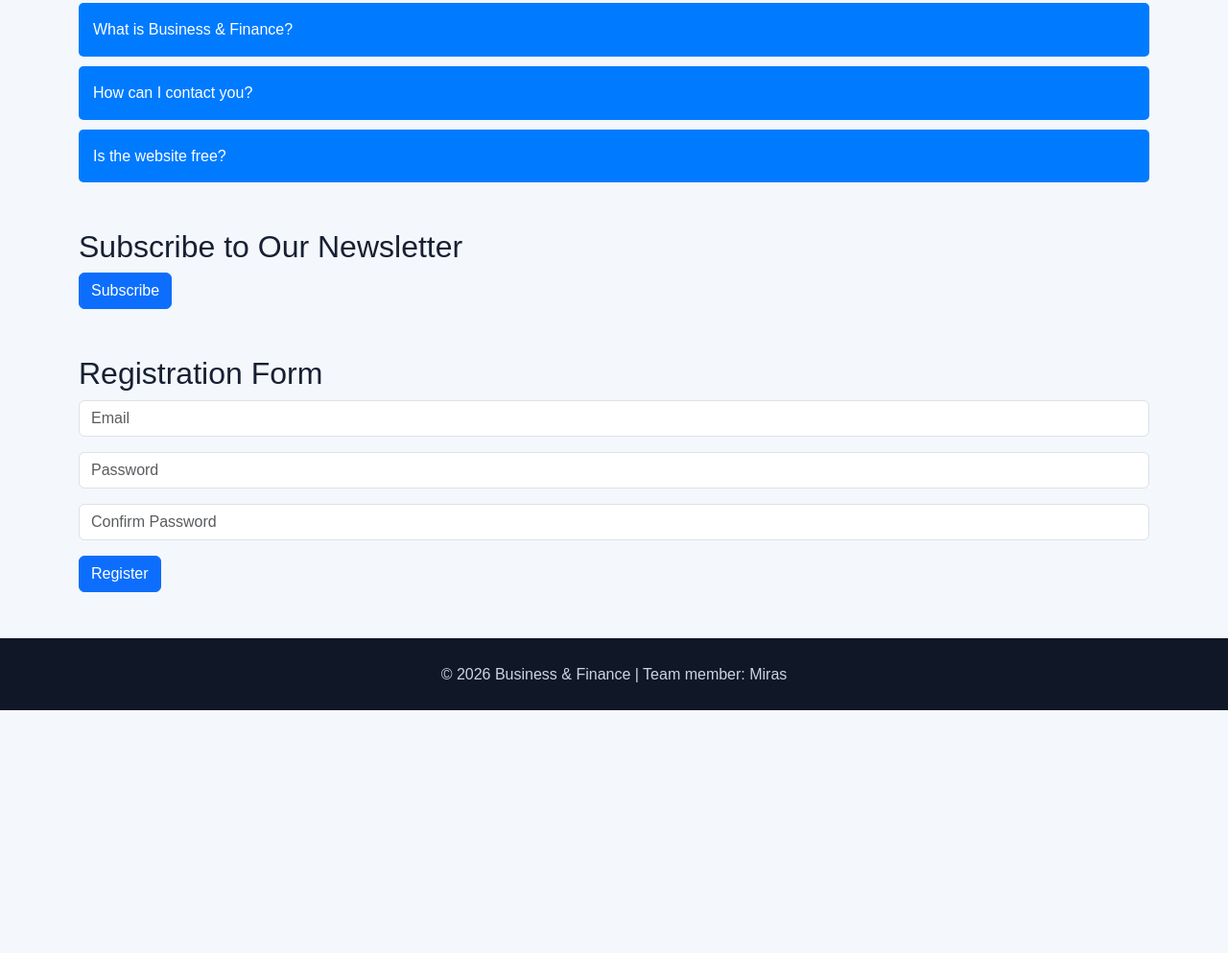
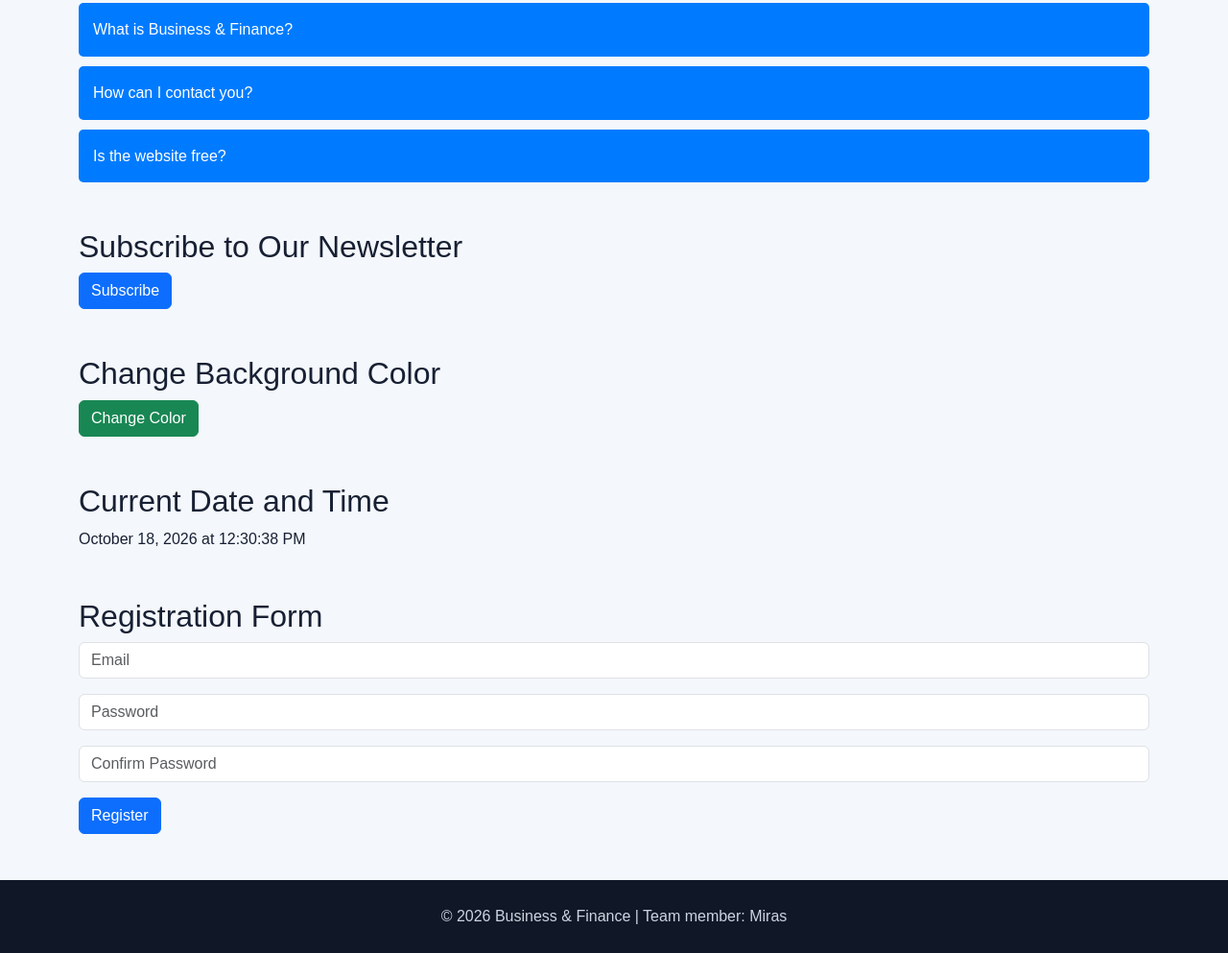
Before and after one commit to miraszhalgas111-collab/untitled1234, a plain HTML site: page contact.html in a window 1280 px wide. Shown: the part 1451-2444 px from the top of the page at 96% size. Before the commit the page ends 2191 px from the top, so only its background shows below. Drawn offline with nearby package versions, Linux system fonts and the light colour scheme.

Commit message:
Complete Frontend Assignment 4

```diff
--- a/contact.html
+++ b/contact.html
@@ -431,6 +431,19 @@
     </div>
 
 
+    <section class="container my-5">
+        <h2>Change Background Color</h2>
+        <button id="changeColor" type="button" class="btn btn-success">
+            Change Color
+        </button>
+    </section>
+
+    <section class="container my-5">
+        <h2>Current Date and Time</h2>
+        <p id="dateTime"></p>
+    </section>
+
+
 
 
 
```
